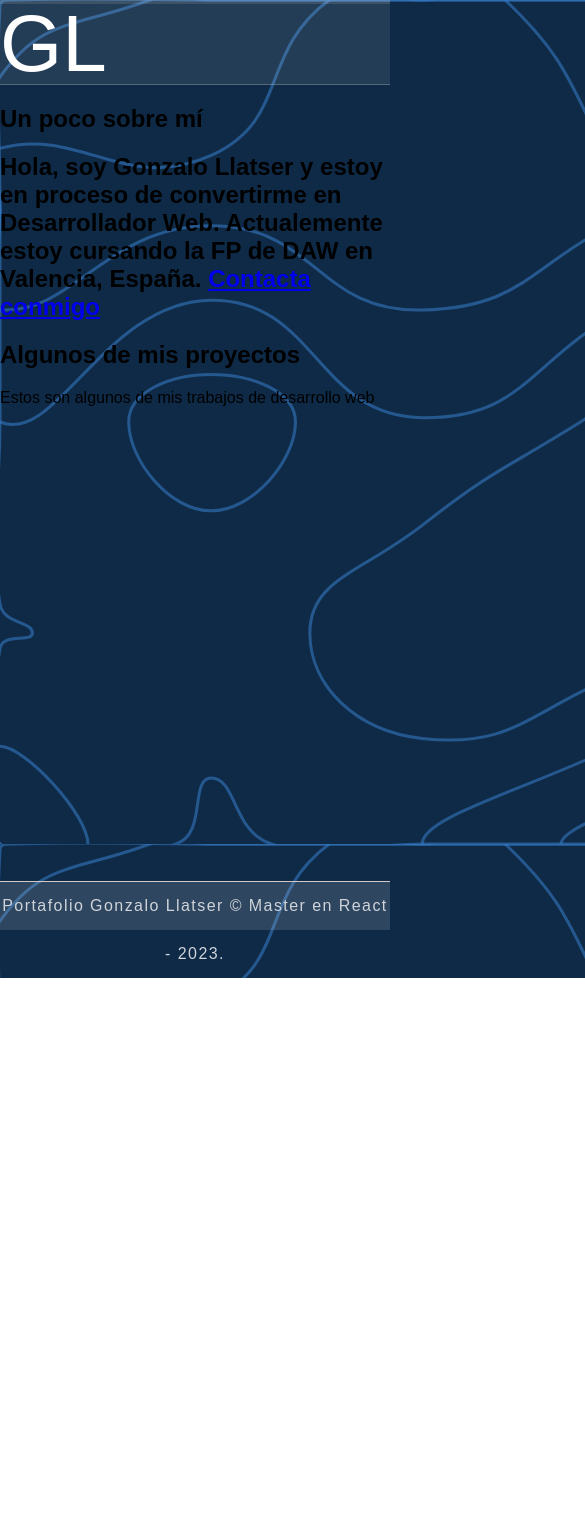
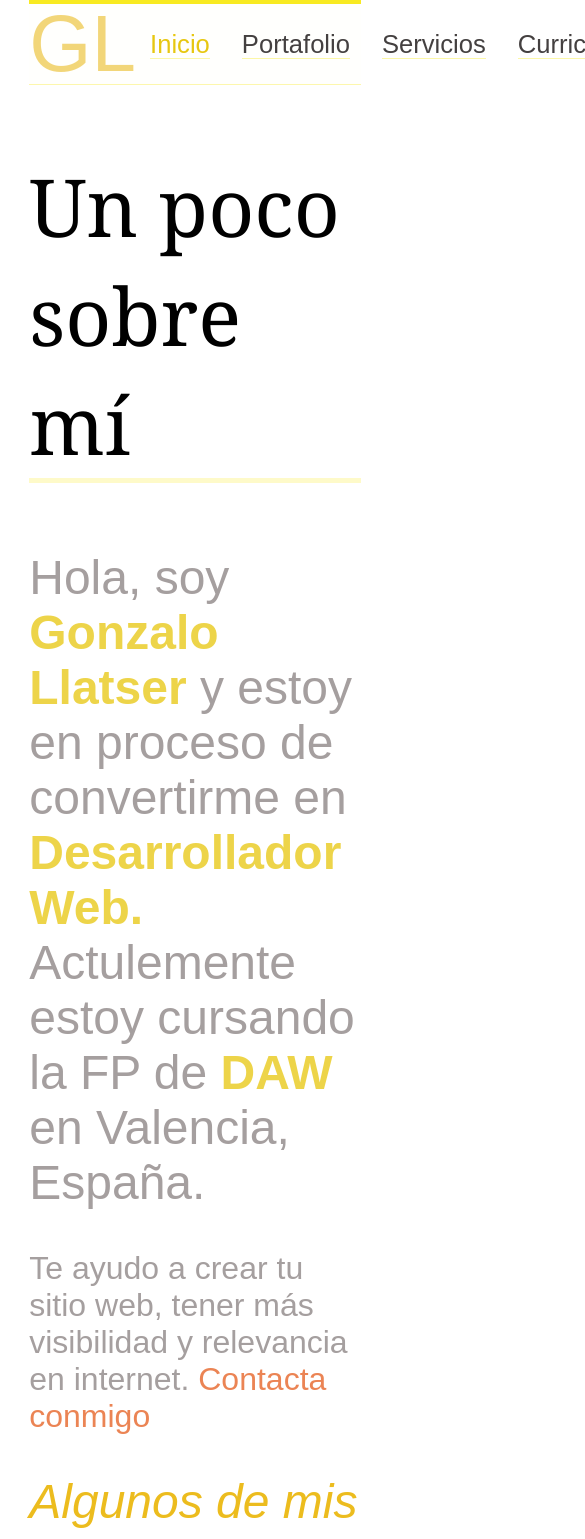
Before and after one commit to GonzaloLlatser/gl_0823_ReactJS_PortfolioModelo, a React (Create React App) app: page /inicio in a window 390 px wide. Shown: the top 1539 px of the page, 585 px wide, since content can reach past the window. Before the commit the page ends 978 px from the top, so only its background shows below. Built offline with nearby package versions, Linux system fonts and the light colour scheme; a web font is replaced by a local one.

Commit message:
style: Modifica estilos de la pagina de inicio, y se observa comportamiento responsive.

```diff
--- a/src/components/Contacto.js
+++ b/src/components/Contacto.js
@@ -2,8 +2,8 @@ import React from 'react'
 
 export const Contacto = () => {
   return (
-    <div>
-      <h1>Contacto</h1>
+    <div className='page'>
+      <h1 className='heading' >Contacto</h1>
 
       <form className='contact' action='mailto:gonllat@gmail.com'>
         <input type='text' placeholder='Nombre' />
--- a/src/components/Curriculum.js
+++ b/src/components/Curriculum.js
@@ -3,7 +3,7 @@ import React from 'react'
 export const Curriculum = () => {
   return (
     <div className='page'>
-      <h1>Curriculum</h1>
+      <h1 className='heading'>Curriculum</h1>
 
       <h2>Experiencia</h2>
       <h2>Conocimientos</h2>
--- a/src/components/Inicio.js
+++ b/src/components/Inicio.js
@@ -3,16 +3,18 @@ import { Link } from 'react-router-dom'
 
 export const Inicio = () => {
   return (
-    <div>
+    <div className='home'>
       <h1>Un poco sobre mí</h1>
 
       <h2>
-        Hola, soy Gonzalo Llatser y estoy en proceso de convertirme en Desarrollador Web.
-        Actualemente estoy cursando la FP de DAW en Valencia, España. <Link to='/contacto'>Contacta conmigo</Link>
+        Hola, soy <strong>Gonzalo Llatser</strong> y estoy en proceso de convertirme en<strong> Desarrollador Web. </strong>
+        Actulemente estoy cursando la FP de <strong>DAW</strong> en Valencia, España.
       </h2>
 
+      <h3>Te ayudo a crear tu sitio web, tener más visibilidad y relevancia en internet. <Link to='/contacto'>Contacta conmigo</Link></h3>
+
       <section className='last-works'>
-        <h2>Algunos de mis proyectos</h2>
+        <h2 className='heading'>Algunos de mis proyectos</h2>
         <p>Estos son algunos de mis trabajos de desarrollo web</p>
         <div className='works'></div>
       </section>
--- a/src/components/Portafolio.js
+++ b/src/components/Portafolio.js
@@ -2,6 +2,8 @@ import React from 'react'
 
 export const Portafolio = () => {
   return (
-    <div>Portafolio</div>
+    <div className='page'>
+      <h1 className='heading'>Portafolio</h1>
+    </div>
   )
 }
--- a/src/components/Servicios.js
+++ b/src/components/Servicios.js
@@ -3,7 +3,7 @@ import React from 'react'
 export const Servicios = () => {
   return (
     <div className='page'>
-      <h1>Servicios</h1>
+      <h1 className='heading'>Servicios</h1>
 
       <section className='services'>
 
--- a/src/index.css
+++ b/src/index.css
@@ -5,29 +5,31 @@ body {
   padding: 0;
   height: 100vh;
   width: 100vw;
-  background-image: url(../public/FondoContour\ Line.svg);
+  /* background-image: url(../public/FondoContour\ Line.svg); */
   background-size: cover;
   font-family: 'Fira Sans Condensed', sans-serif;
 }
 
 code {
   font-family: 'Cabin', sans-serif;
-
 }
 
 .layout {
+  width: 85%;
   margin: 0 auto;
 }
 
 /* Estilos Cabecera */
 
 .header {
-  border-top: 0.3em solid rgba(255, 255, 255, 0.11);
+
+  border-top: 0.3em solid rgb(248, 234, 33);
   display: flex;
   align-items: center;
-  justify-content: space-around;
-  border-bottom: 0.1em solid rgba(255, 255, 255, 0.219);
-  background-color: #f5f5f518;
+  border-bottom: 0.1em solid rgba(248, 234, 33, 0.363);
+  background-color: #faf0c209;
+  justify-content: space-between;
+
 }
 
 /* Estilos del logo  */
@@ -44,22 +46,22 @@ code {
   justify-content: center;
   align-items: center;
   font-size: 5em;
-  color: rgb(255, 255, 255);
+  color: rgba(235, 192, 51, 0.651);
   transition: 300ms;
   cursor: pointer;
 }
 
-.header .logo span:hover{
-  color: rgba(143, 103, 207, 0.795);
+.header .logo span:hover {
+  color: rgb(231, 199, 16);
 }
 
 /* Estilos menu de navegacion */
 
 .header nav {
-  width: 50em;
+  width: 40em;
   display: flex;
   justify-content: end;
-  margin-left: 40em;
+  margin-right: 1em;
 }
 
 .header nav ul {
@@ -76,9 +78,10 @@ code {
 }
 
 .header li a {
-  color: white;
+  color: rgb(68, 64, 64);
+  border-bottom: 0.07em solid rgba(248, 234, 33, 0.397);
   font-size: 1.6em;
-  font-weight: bold;
+  font-weight: lighter;
   text-decoration: none;
   transition: all 500ms;
   /* letter-spacing: 0.1em; */
@@ -86,26 +89,81 @@ code {
 
 .header a:hover,
 .header .active {
-  color: #cb64fae3;
+  color: rgb(231, 199, 16);
   font-size: 1.6em;
 }
 
 
 /* Estilos del content */
 
-.content{
-  min-height: 48.5em ;
+.content {
+  /* min-height: 48.5em ; */
 }
 
 /* Estilos del footer */
 
 .footer {
+  /* position: absolute; */
+  bottom: 0;
   height: 3em;
+  margin-top: 10em;
   background-color: #f5f5f523;
-  border-top: 0.1em solid rgb(212, 200, 200);
+  border-top: 0.1em solid rgba(248, 234, 33, 0.747);
   line-height: 3em;
   text-align: center;
-  color: rgb(207, 212, 218);
+  color: rgb(55, 56, 58);
   letter-spacing: 0.09em;
+  /* background-color: aqua; */
   /* padding-top: 1.3em; */
 }
+
+/* Estilos de la pagina de inicio - home */
+
+.home h1 {
+  font-family: Georgia, 'Times New Roman', Times, serif;
+  /* font-weight: 00; */
+  font-size: 5em;
+  font-weight: lighter;
+  border-bottom: 0.07em solid rgba(248, 234, 33, 0.24);
+}
+
+.home strong {
+  color: rgba(231, 199, 16, 0.76);
+}
+
+.home h2 {
+  color: rgb(165, 159, 159);
+  font-size: 3em;
+  /* font-style: oblique; */
+  font-weight: lighter;
+}
+
+.home h3 {
+  color: rgb(165, 159, 159);
+  font-size: 2em;
+  /* font-family: sans-serif; */
+  font-weight: 100;
+}
+
+.home a {
+  color: rgba(226, 81, 13, 0.705);
+  text-decoration: none;
+  transition: all 300ms;
+}
+
+.home a:hover {
+  color: rgb(243, 189, 39);
+}
+
+.page .heading,
+.home .heading {
+  font-size: 3em;
+  color: rgb(236, 188, 30);
+  font-weight: 500;
+  font-style: italic;
+  margin-bottom: 0;
+}
+
+.home p {
+  color: rgb(172, 166, 152);
+}
```
